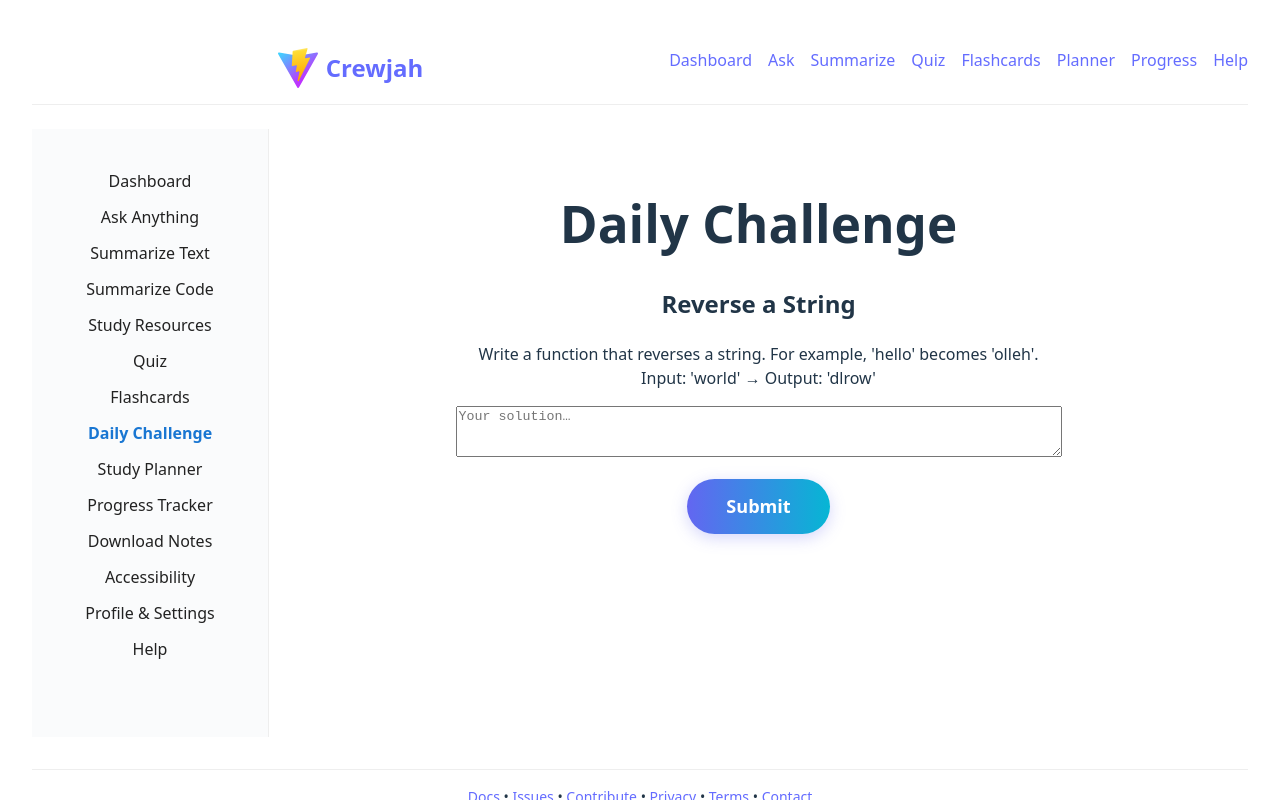
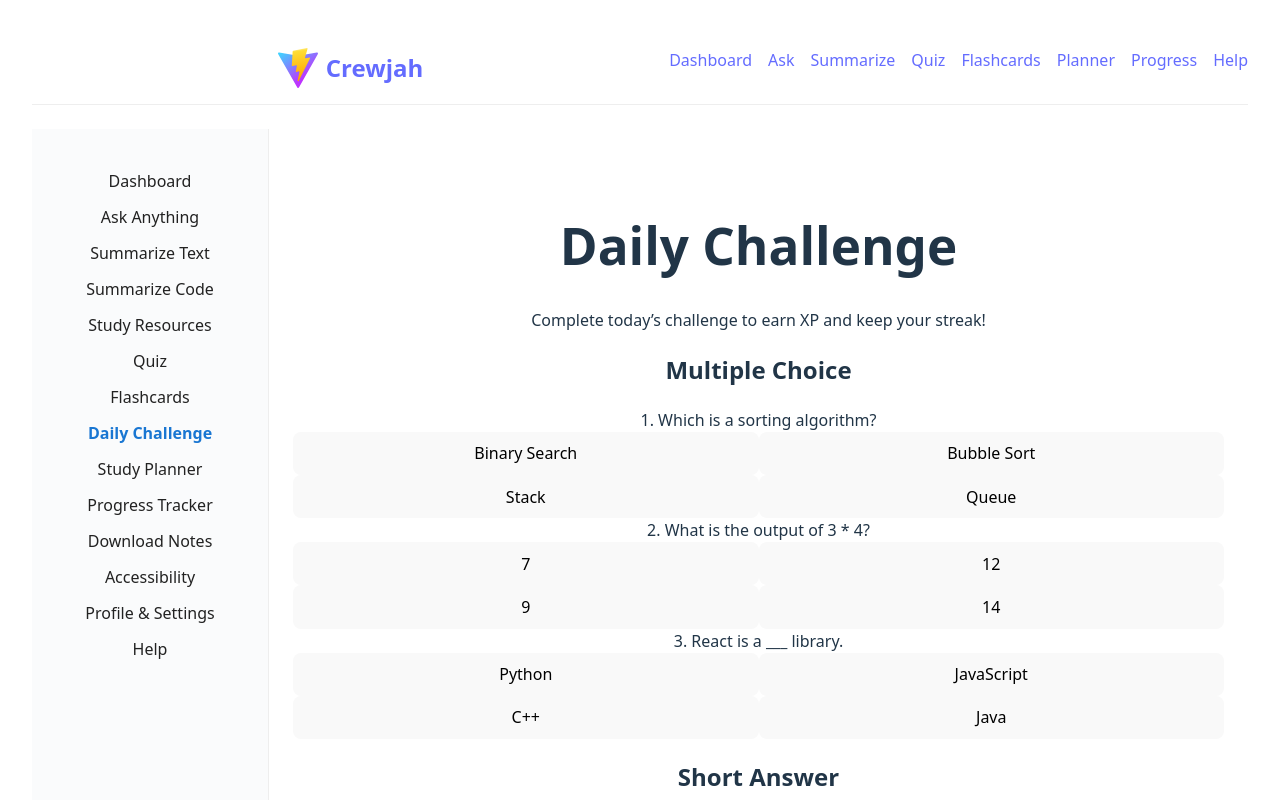
Before and after one commit to Crewjah/Crewjah, a React (Vite) app in the folder client/: page /daily-challenge in a window 1280 px wide. Shown: the top 800 px of the page. Built offline with nearby package versions, Linux system fonts and the light colour scheme.

Commit message:
Update DailyChallenge.jsx: daily challenge redesign

```diff
--- a/client/src/pages/DailyChallenge.jsx
+++ b/client/src/pages/DailyChallenge.jsx
@@ -1,45 +1,99 @@
+
 import { useState } from 'react';
 
-const todayChallenge = {
-  title: "Reverse a String",
-  desc: "Write a function that reverses a string. For example, 'hello' becomes 'olleh'.",
-  example: "Input: 'world' → Output: 'dlrow'"
+const mcqs = [
+  {
+    q: 'Which is a sorting algorithm?',
+    options: ['Binary Search', 'Bubble Sort', 'Stack', 'Queue'],
+    answer: 1
+  },
+  {
+    q: 'What is the output of 3 * 4?',
+    options: ['7', '12', '9', '14'],
+    answer: 1
+  },
+  {
+    q: 'React is a ___ library.',
+    options: ['Python', 'JavaScript', 'C++', 'Java'],
+    answer: 1
+  }
+];
+
+const shortChallenge = {
+  title: 'Short Answer',
+  desc: 'Explain the difference between a stack and a queue.'
 };
 
 const DailyChallenge = () => {
-  const [input, setInput] = useState('');
+  const [mcqAnswers, setMcqAnswers] = useState(Array(mcqs.length).fill(null));
+  const [shortAns, setShortAns] = useState('');
   const [submitted, setSubmitted] = useState(false);
 
+  function handleMcq(idx, val) {
+    setMcqAnswers(ans => ans.map((a, i) => i === idx ? val : a));
+  }
   function handleSubmit() {
     setSubmitted(true);
   }
 
+  const correctCount = mcqAnswers.filter((a, i) => a === mcqs[i].answer).length;
+
   return (
-    <div className="edu-page edu-challenge">
-      <h1>Daily Challenge</h1>
-      <div className="edu-challenge-block">
-        <h2>{todayChallenge.title}</h2>
-        <div>{todayChallenge.desc}</div>
-        <div className="edu-challenge-example">{todayChallenge.example}</div>
+    <div className="min-h-screen flex items-center justify-center bg-blue-50">
+      <div className="bg-white rounded-xl shadow-lg p-8 w-full max-w-xl">
+        <h1 className="text-2xl font-bold mb-6 text-primary">Daily Challenge</h1>
+        <div className="mb-6 text-sm text-gray-600">Complete today’s challenge to earn XP and keep your streak!</div>
+        {/* MCQs */}
+        <div className="mb-6">
+          <h2 className="text-lg font-bold mb-2 text-primary">Multiple Choice</h2>
+          {mcqs.map((mcq, i) => (
+            <div key={i} className="mb-4">
+              <div className="mb-1 font-medium">{i+1}. {mcq.q}</div>
+              <div className="grid grid-cols-2 gap-2">
+                {mcq.options.map((opt, j) => (
+                  <button
+                    key={j}
+                    className={`py-2 px-3 rounded border font-medium ${mcqAnswers[i] === j ? 'bg-primary text-white' : 'bg-blue-100 text-primary'} hover:bg-primaryHover transition`}
+                    onClick={() => handleMcq(i, j)}
+                    disabled={submitted}
+                  >
+                    {opt}
+                  </button>
+                ))}
               </div>
+              {submitted && (
+                <div className={`mt-2 text-sm ${mcqAnswers[i] === mcq.answer ? 'text-green-600' : 'text-red-600'}`}>
+                  {mcqAnswers[i] === mcq.answer ? 'Correct!' : 'Incorrect.'}
+                </div>
+              )}
+            </div>
+          ))}
+        </div>
+        {/* Short Answer */}
+        <div className="mb-6">
+          <h2 className="text-lg font-bold mb-2 text-primary">Short Answer</h2>
+          <div className="mb-2 font-medium">{shortChallenge.desc}</div>
           <textarea
-        className="edu-input"
+            className="w-full px-3 py-2 border rounded focus:outline-none focus:ring-2 focus:ring-primary"
             rows={3}
-        placeholder="Your solution…"
-        value={input}
-        onChange={e => setInput(e.target.value)}
-        style={{width:'100%',maxWidth:600,margin:'16px 0'}}
+            placeholder="Your answer…"
+            value={shortAns}
+            onChange={e => setShortAns(e.target.value)}
             disabled={submitted}
           />
-      <br />
-      <button
-        className="edu-btn edu-btn-primary transition-all duration-300 ease-in-out bg-gradient-to-r from-yellow-500 to-red-500 hover:from-red-500 hover:to-yellow-500 text-white font-semibold py-2 px-6 rounded-lg shadow-lg hover:scale-105 focus:outline-none focus:ring-2 focus:ring-yellow-400"
-        onClick={handleSubmit}
-        disabled={!input || submitted}
-      >
+        </div>
+        <button className="w-full py-2 bg-primary text-white font-bold rounded hover:bg-primaryHover transition mb-4" onClick={handleSubmit} disabled={submitted || mcqAnswers.includes(null) || !shortAns}>
           {submitted ? 'Submitted!' : 'Submit'}
         </button>
-      {submitted && <div className="edu-success">Your solution was submitted. Check back tomorrow for a new challenge!</div>}
+        {submitted && (
+          <div className="bg-blue-50 rounded-lg p-4 mt-4 text-center">
+            <div className="mb-2 text-lg font-bold text-primary">Challenge Complete!</div>
+            <div className="mb-1 text-green-600">You got {correctCount} / {mcqs.length} MCQs correct.</div>
+            <div className="mb-1 text-blue-700">Streak: <span className="font-bold">6 days</span> | XP: <span className="font-bold">+10</span></div>
+            <div className="mb-1 text-gray-600">Check back tomorrow for a new challenge!</div>
+          </div>
+        )}
+      </div>
     </div>
   );
 }
```
Lines whose indentation alone changed are shown as unchanged.
